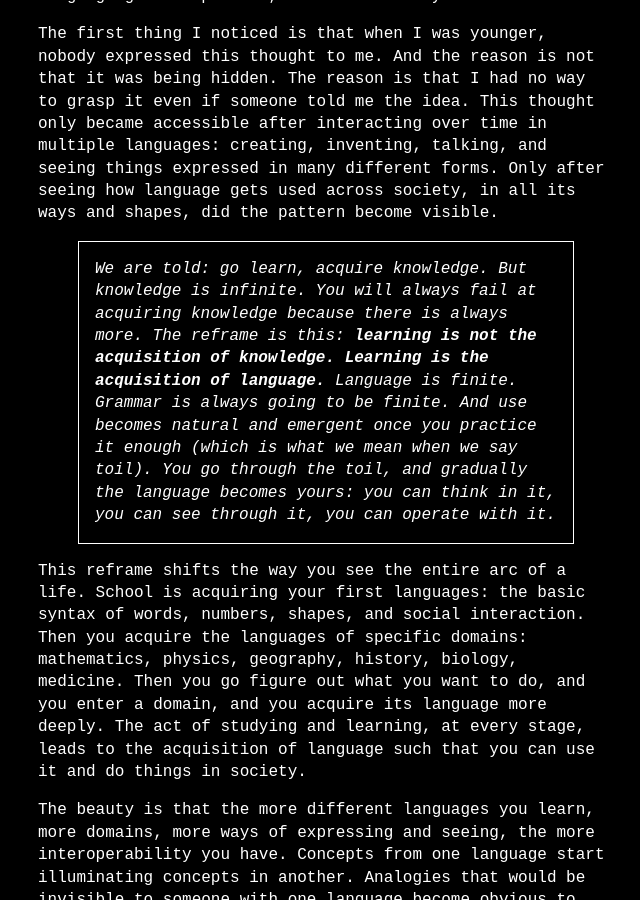
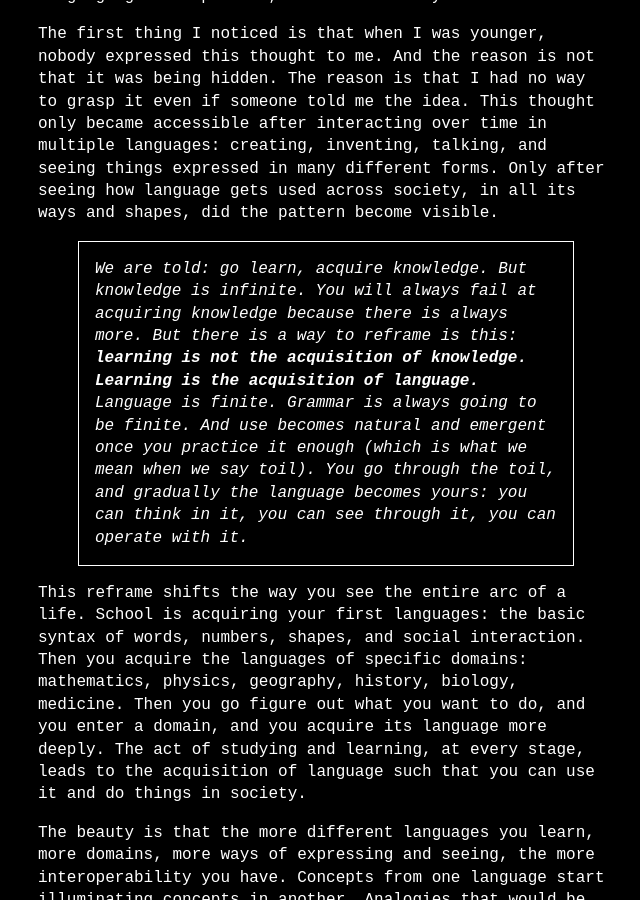
Before and after one commit to technoyoda/technoyoda.github.io, a Jekyll site: the page built from _posts/2026-04-11-linguistic-frames.md, in a window 1280 px wide and 900 px high, scrolled down 1390 px. Shown: the whole window, without its empty margins (314-954 px from the left). Built offline with Jekyll 4.4.1, drawn with Linux system fonts in a browser that asks for light colours; some of the changed text lies outside the part shown.

Commit message:
lets see

```diff
--- a/_posts/2026-04-11-linguistic-frames.md
+++ b/_posts/2026-04-11-linguistic-frames.md
@@ -19,7 +19,7 @@
 The first thing I noticed is that when I was younger, nobody expressed this thought to me. And the reason is not that it was being hidden. The reason is that I had no way to grasp it even if someone told me the idea. This thought only became accessible after interacting over time in multiple languages: creating, inventing, talking, and seeing things expressed in many different forms. Only after seeing how language gets used across society, in all its ways and shapes, did the pattern become visible.
 
 
-> We are told: go learn, acquire knowledge. But knowledge is infinite. You will always fail at acquiring knowledge because there is always more. The reframe is this: **learning is not the acquisition of knowledge. Learning is the acquisition of language.** Language is finite. Grammar is always going to be finite. And use becomes natural and emergent once you practice it enough (which is what we mean when we say toil). You go through the toil, and gradually the language becomes yours: you can think in it, you can see through it, you can operate with it.
+> We are told: go learn, acquire knowledge. But knowledge is infinite. You will always fail at acquiring knowledge because there is always more. But there is a way to reframe is this: **learning is not the acquisition of knowledge. Learning is the acquisition of language.** Language is finite. Grammar is always going to be finite. And use becomes natural and emergent once you practice it enough (which is what we mean when we say toil). You go through the toil, and gradually the language becomes yours: you can think in it, you can see through it, you can operate with it.
 
 This reframe shifts the way you see the entire arc of a life. School is acquiring your first languages: the basic syntax of words, numbers, shapes, and social interaction. Then you acquire the languages of specific domains: mathematics, physics, geography, history, biology, medicine. Then you go figure out what you want to do, and you enter a domain, and you acquire its language more deeply. The act of studying and learning, at every stage, leads to the acquisition of language such that you can use it and do things in society.
 
```
